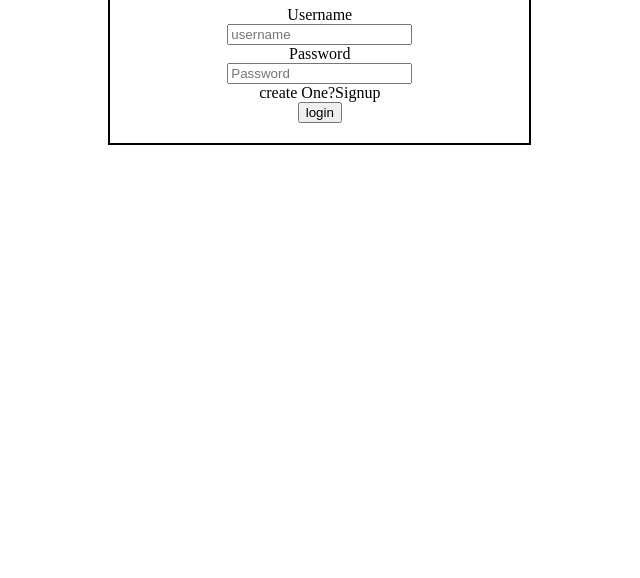
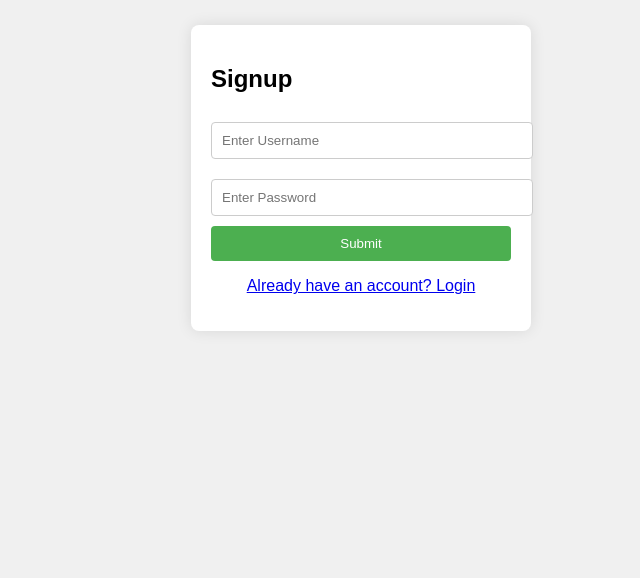
Before and after one commit to nandeeswar267/BackendDevelopmentwithNodejs, a plain HTML site: page assessments/Assessment2/index.html in a window 1280 px wide. Shown: the part 222-800 px from the top of the page, without its empty margins (279-919 px from the left). Drawn offline with Linux system fonts and the light colour scheme.

Commit message:
assessement 2

```diff
--- a/assessments/Assessment2/index.html
+++ b/assessments/Assessment2/index.html
@@ -1,49 +1,67 @@
 <!DOCTYPE html>
-<html>
-
+<html lang="en">
 <head>
-    <title>login</title>
+    <meta charset="UTF-8">
+    <meta name="viewport" content="width=device-width, initial-scale=1.0">
+    <title>Login/Signup Page</title>
     <style>
-
-        #login{
-            border: 2px solid black;
+        body {
+            font-family: Arial, sans-serif;
+            margin: 0;
+            padding: 0;
+            display: flex;
+            justify-content: center;
+            align-items: center;
+            height: 100vh;
+            background-color: #f0f0f0;
+        }
+        .container {
+            width: 300px;
+            padding: 20px;
+            background-color: white;
+            border-radius: 8px;
+            box-shadow: 0px 0px 15px rgba(0, 0, 0, 0.1);
+        }
+        input {
+            width: 100%;
+            padding: 10px;
+            margin: 10px 0;
+            border: 1px solid #ccc;
+            border-radius: 4px;
+        }
+        button {
+            width: 100%;
+            padding: 10px;
+            background-color: #4CAF50;
+            color: white;
+            border: none;
+            border-radius: 4px;
+            cursor: pointer;
+        }
+        button:hover {
+            background-color: #45a049;
+        }
+        p {
             text-align: center;
-            padding: 20px;
-            height: 20%;
-            width: 30%;
-            margin: 10% 30% 10% 30%;
-
         }
-
+        #message {
+            color: red;
+            text-align: center;
+            font-size: 14px;
+        }
     </style>
 </head>
+<body>
 
-<body>
-    <div id="login">
-        <h1>login</h1><label for="user">Username</label><br>
-        <input id="user" placeholder="username"><br>
-        <label for="pass">Password</label><br>
-            <input id="pass" placeholder="Password"><br>
-            <a>create One?Signup</a><br>
-            <button type="submit" onclick="login()">login</button>
+<div class="container">
+    <h2 id="formTitle">Signup</h2>
+    <input type="text" id="username" placeholder="Enter Username" required>
+    <input type="password" id="password" placeholder="Enter Password" required>
+    <button onclick="submitForm()">Submit</button>
+    <p><a href="#" id="toggleLink" onclick="toggleForm()">Already have an account? Login</a></p>
+    <p id="message"></p>
+</div>
 
-
-    </div>
+<script src="script.js"></script>
 </body>
-<script>function login() {
-        let user = document.getElementById("user").value
-        let pass = document.getElementById("pass").value
-        let d = {}
-
-        if (user == "nandees" && pass == 123)
-         alert("login successfull")
-         else
-         alert("invalid username or password")
-        document.getElementById("user").value = ""
-        document.getElementById("pass").value = ""
-
-    }
-
-</script>
-
 </html>
--- /dev/null
+++ b/assessments/Assessment2/script.js
@@ -0,0 +1,56 @@
+// Users database object to hold registered users
+let users = {};
+
+// Toggle between login and signup form
+let isSignup = true;
+
+function toggleForm() {
+    const formTitle = document.getElementById("formTitle");
+    const toggleLink = document.getElementById("toggleLink");
+    const message = document.getElementById("message");
+    message.textContent = ''; // Clear any message
+
+    if (isSignup) {
+        formTitle.textContent = "Login";
+        toggleLink.textContent = "Don't have an account? Signup";
+    } else {
+        formTitle.textContent = "Signup";
+        toggleLink.textContent = "Already have an account? Login";
+    }
+    isSignup = !isSignup;  // Toggle the state
+}
+
+// Handle form submission
+function submitForm() {
+    const username = document.getElementById("username").value;
+    const password = document.getElementById("password").value;
+    const message = document.getElementById("message");
+
+    if (!username || !password) {
+        message.textContent = "Please fill in both fields.";
+        return;
+    }
+
+    // For signup logic
+    if (isSignup) {
+        if (users[username]) {
+            message.textContent = "Username already exists. Try logging in.";
+        } else {
+            users[username] = password;
+            message.textContent = "Signup successful! You can now login.";
+            toggleForm();  // Switch to login after successful signup
+        }
+    }
+    // For login logic
+    else {
+        if (users[username] && users[username] === password) {
+            message.textContent = "Login successful! Welcome, " + username;
+        } else {
+            message.textContent = "Invalid username or password.";
+        }
+    }
+
+    // Clear the input fields
+    document.getElementById("username").value = '';
+    document.getElementById("password").value = '';
+}
```
Also changed, not shown: assessments/Assessment2/Screenshot (85).png (deleted).
